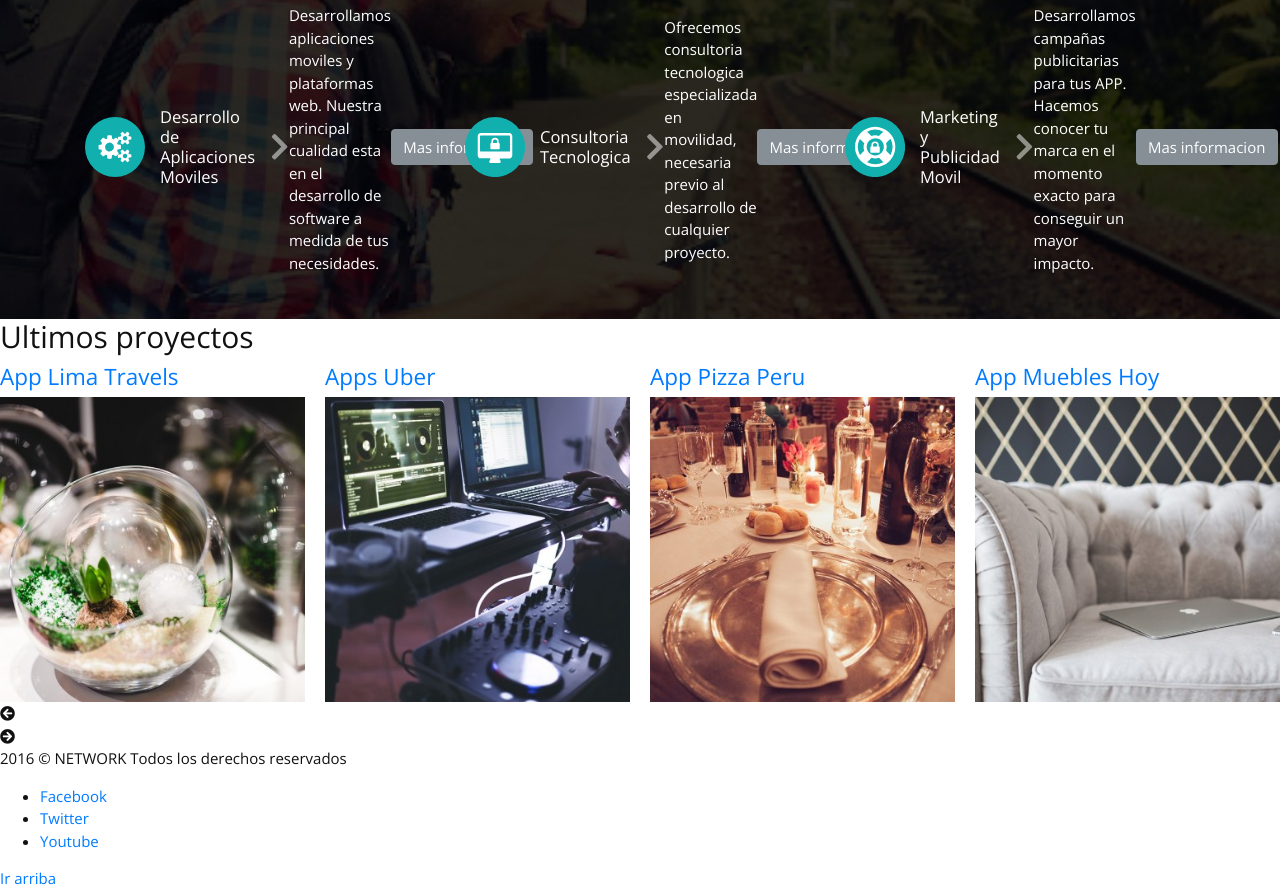
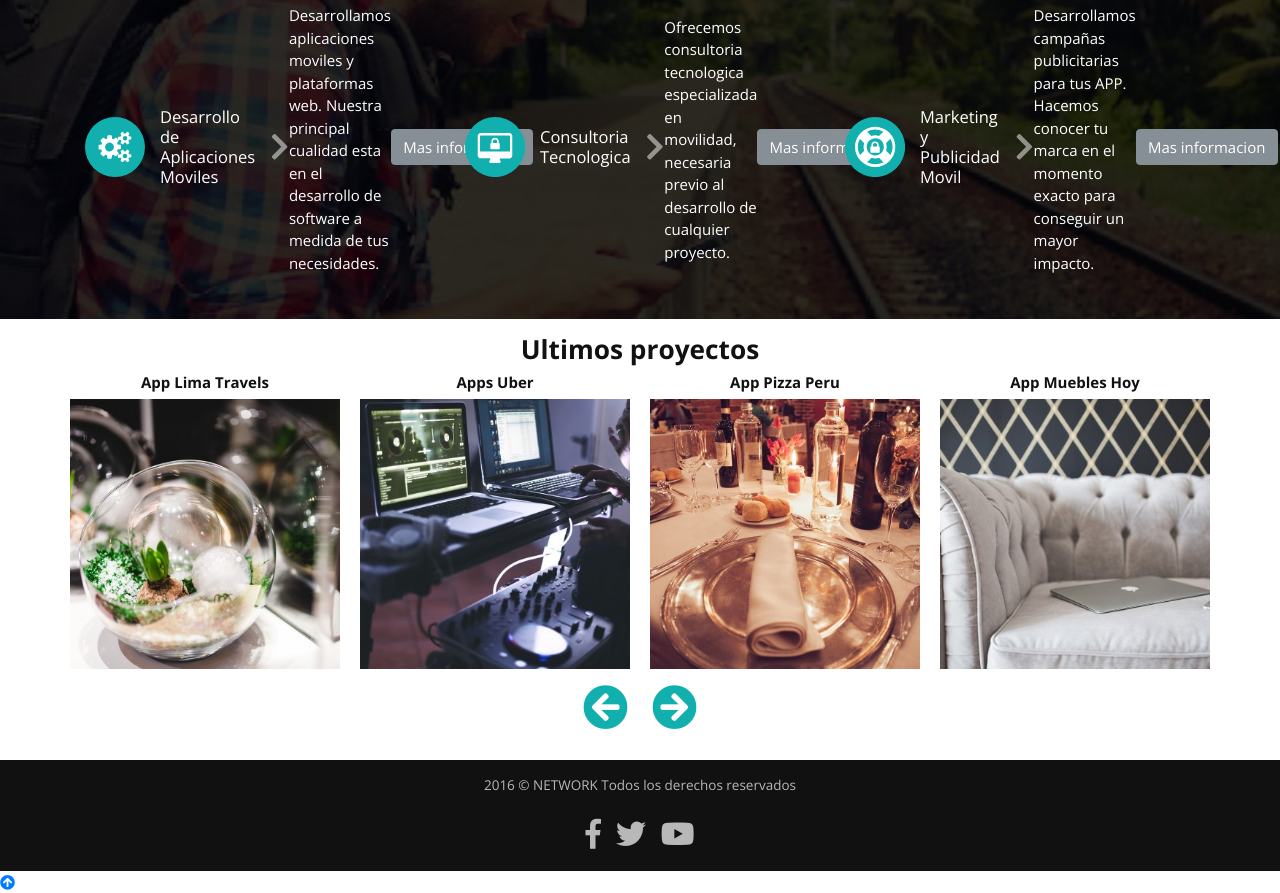
Before and after one commit to i72moblj/Curso-de-Bootstrap-4, a plain HTML site: page index.html in a window 1280 px wide. Shown: the part 1800-2693 px from the top of the page. Drawn offline with nearby package versions, Linux system fonts and the light colour scheme.

Commit message:
Finalizada lección 93

```diff
--- a/index.html
+++ b/index.html
@@ -181,53 +181,62 @@
         </div>
     </main>
 
-    <section class="ultimos-proyectos">
-        <h2>Ultimos proyectos</h2>
+    <section class="ultimos-proyectos py-3">
+        <div class="container">
+            <h2 class="h3 text-center font-weight-bold">Ultimos proyectos</h2>
             <div class="owl-carousel">
-
+                <div>
                     <a href="#">
                         <h4>App Lima Travels</h4>
                         <img src="images/proyecto1.jpg" alt="Proyecto App Lima Travels">
                     </a>
-
+                </div>
+                <div>
                     <a href="#">
                         <h4>Apps Uber</h4>
                         <img src="images/proyecto2.jpg" alt="Proyecto Apps Uber">
                     </a>
-
+                </div>
+                <div>
                     <a href="#">
                         <h4>App Pizza Peru</h4>
                         <img src="images/proyecto3.jpg" alt="Proyecto App Pizza Peru">
                     </a>
-
+                </div>
+                <div>
                     <a href="#">
                         <h4>App Muebles Hoy</h4>
                         <img src="images/proyecto4.jpg" alt="Proyecto Muebles Hoy">
                     </a>
-
+                </div>
+                <div>
                     <a href="#">
                         <h4>App Clima Peru</h4>
                         <img src="images/proyecto5.jpg" alt="Proyecto Clima Peru">
                     </a>
-
+                </div>
+                <div>
                     <a href="#">
                         <h4>App Playa</h4>
                         <img src="images/proyecto6.jpg" alt="Proyecto App Playa">
                     </a>
-
+                </div>
+            </div>
         </div>
     </section>
 
-    <footer class="piedepagina" role="contentinfo">
+    <footer class="piedepagina py-3" role="contentinfo">
+        <div class="container">
             <p>2016 &copy; NETWORK Todos los derechos reservados</p>
-        <ul>
-            <li><a href="#">Facebook</a></li>
-            <li><a href="#">Twitter</a></li>
-            <li><a href="#">Youtube</a></li>
+            <ul class="redes-sociales">
+                <li><a href="#"><i class="fab fa-facebook-f"></i></a></li>
+                <li><a href="#"><i class="fab fa-twitter"></i></a></li>
+                <li><a href="#"><i class="fab fa-youtube"></i></a></li>
             </ul>
+        </div>
     </footer>
 
-    <a href="#" class="ir-arriba">Ir arriba</a>
+    <a href="#" class="ir-arriba"><i class="fas fa-arrow-circle-up" title="Anterior"></i></a>
 
     <!--Carga de archivos JS-->
 
--- a/scss/estilos.scss
+++ b/scss/estilos.scss
@@ -263,3 +263,77 @@ body {
     opacity: 1;
     color: $principal;
 }
+
+//---------------------------------
+// SECCION ULTIMOS PROYECTOS
+//---------------------------------
+
+.ultimos-proyectos a {
+    text-decoration: none;
+}
+
+.ultimos-proyectos a h4 {
+    font-size: 1rem;
+    font-weight: bold;
+    text-align: center;
+    color: $texto;
+}
+
+.ultimos-proyectos .container {
+    padding-left: 0;
+    padding-right: 0;
+}
+
+.ultimos-proyectos .owl-nav {
+    display: flex;
+    justify-content: center;
+    margin: .3rem 0;
+}
+
+.ultimos-proyectos .owl-prev,
+.ultimos-proyectos .owl-next {
+    font-size: 3rem;
+    margin: 0 .8rem;
+    color: $principal;
+    transition: all .5s ease;
+}
+
+.ultimos-proyectos .owl-prev:hover,
+.ultimos-proyectos .owl-next:hover {
+    color: $secundario;
+}
+
+//---------------------------------
+// SECCION PIE DE PAGINA
+//---------------------------------
+
+.piedepagina {
+    background: $texto;
+    color: #fff;
+    text-align: center;
+    font-size: .9rem;
+}
+
+.piedepagina p {
+    opacity: .7;
+}
+
+.piedepagina .redes-sociales {
+    display: flex;
+    justify-content: center;
+    list-style: none;
+    margin: 0;
+    padding: 0;
+}
+
+.piedepagina .redes-sociales a {
+    color: #fff;
+    font-size: 2rem;
+    margin: 0 .5rem;
+    opacity: .7;
+    transition: all .5s ease;
+}
+
+.piedepagina .redes-sociales a:hover {
+    opacity: 1;
+}
```
Also changed, not shown: css/estilos.css, 1 other file. Lines whose indentation alone changed are shown as unchanged.
